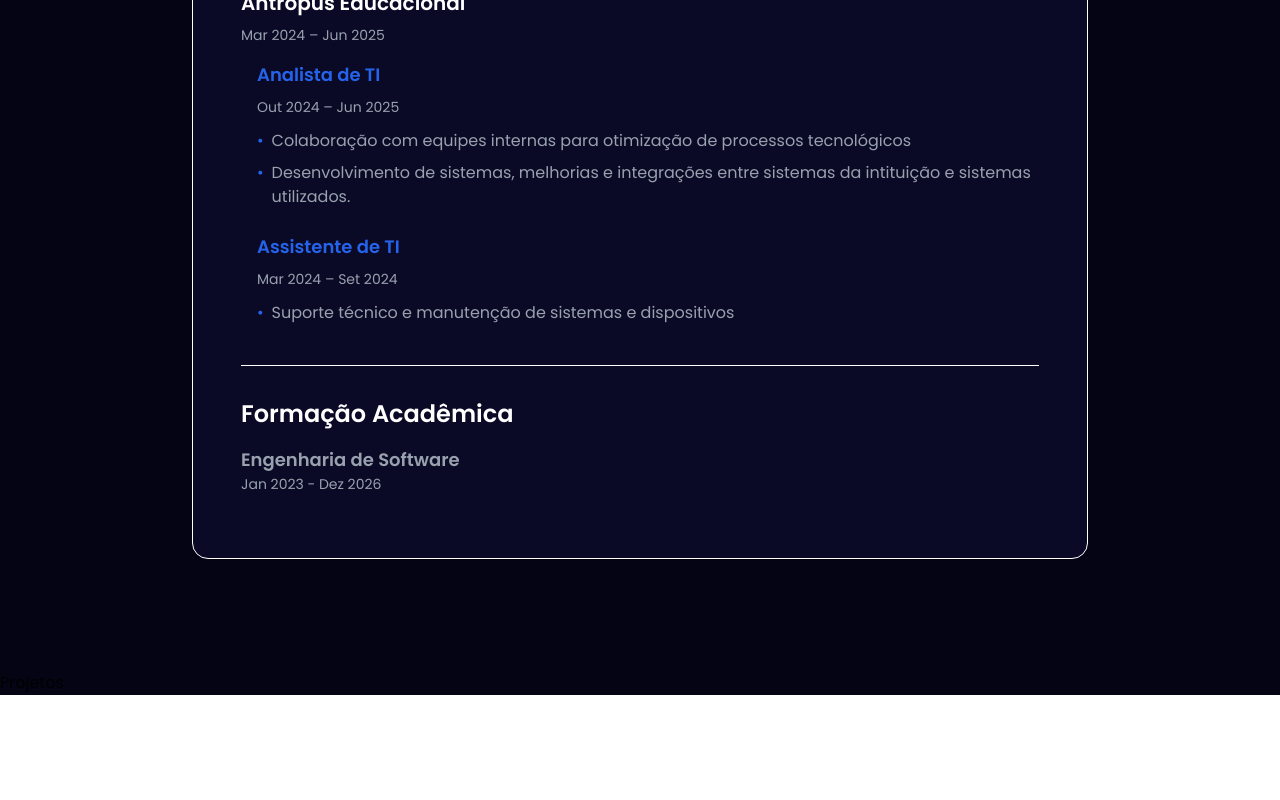
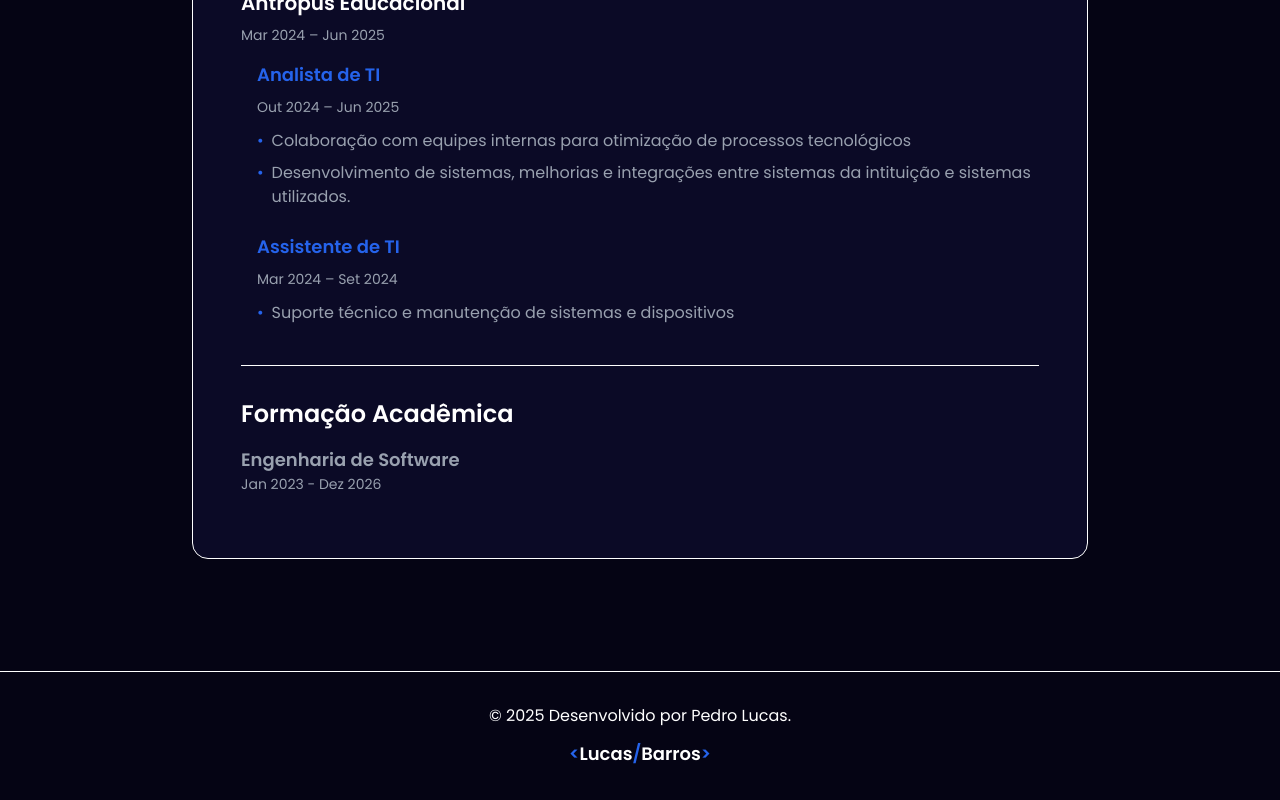
Before and after one commit to BarrosPL/my-portifolio-react, a React (Vite) app: page / in a window 1280 px wide. Shown: the part 2369-3169 px from the top of the page. Before the commit the page ends 3064 px from the top, so only its background shows below. Built offline with nearby package versions, Linux system fonts and the light colour scheme.

Commit message:
Footer adicionado.

```diff
--- a/src/components/Footer/Footer.jsx
+++ b/src/components/Footer/Footer.jsx
@@ -2,7 +2,20 @@ import React from 'react'
 
 const Footer = () => {
   return (
-    <div></div>
+    <footer className="py-8 border-t border-white">
+        <div className="container mx-auto px-4 text-center text-white">
+          <p className="text-muted-foreground">
+            © 2025 Desenvolvido por Pedro Lucas.
+          </p>
+        </div>
+         <div className='text-lg font-semibold cursor-pointer #111138 justify-center items-center text-center pt-3'>
+                    <span className='text-[#2563EB]'>&lt;</span>
+                    <span className='text-white'>Lucas</span>
+                    <span className='text-[#2563EB]'>/</span>
+                    <span className='text-white'>Barros</span>
+                    <span className='text-[#2563EB]'>&gt;</span>
+         </div>
+      </footer>
   )
 }
 
--- a/src/components/Projetos/Projetos.jsx
+++ b/src/components/Projetos/Projetos.jsx
@@ -2,7 +2,7 @@ import React from 'react'
 
 const Projetos = () => {
   return (
-    <div>Projetos</div>
+    <div></div>
   )
 }
 
```
